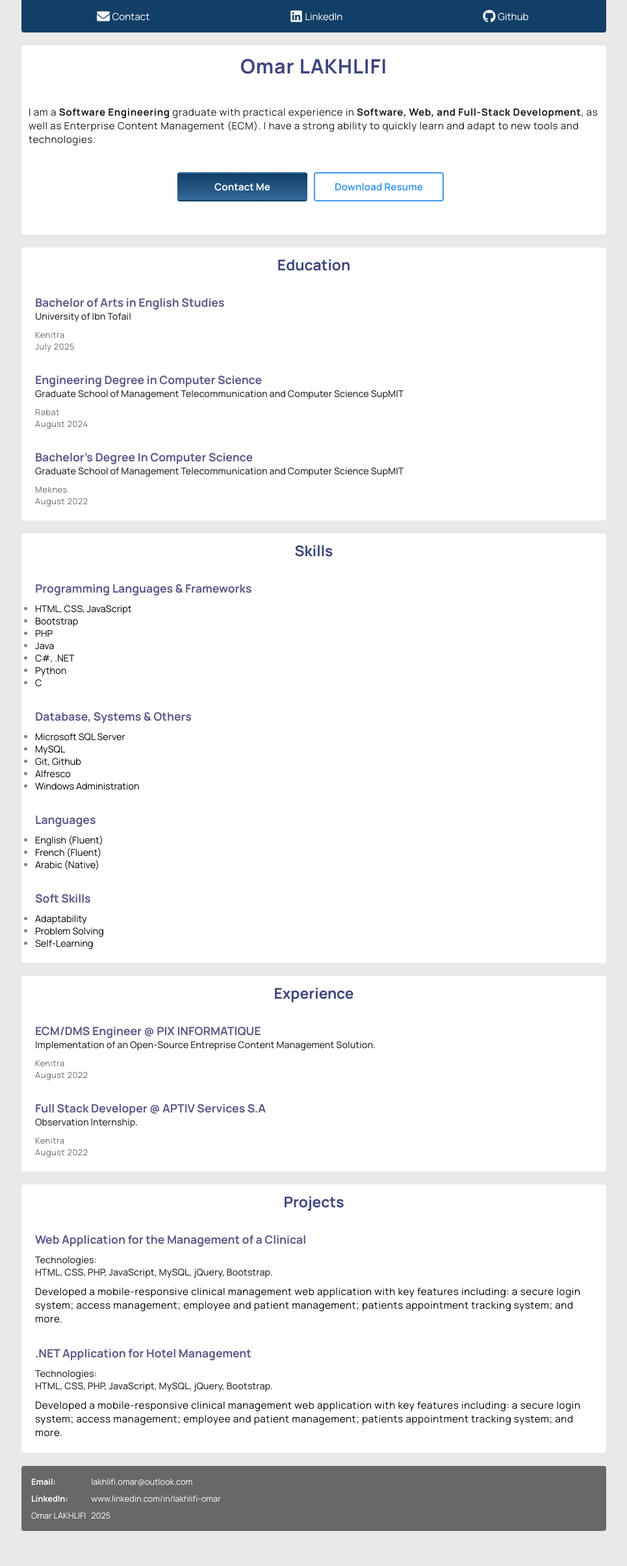
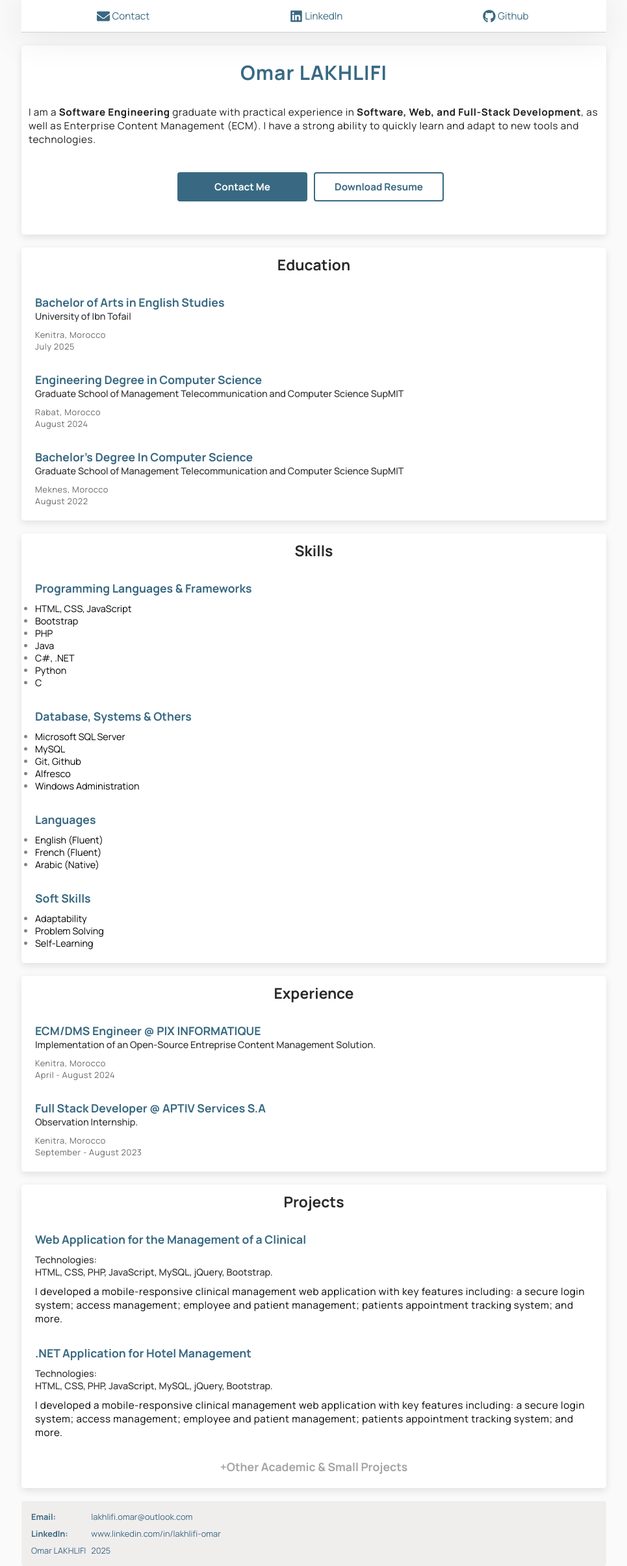
Before and after one commit to dev-omar-l/portfolio-simple, a plain HTML site: page index.html in a window 1280 px wide. Shown: the whole page at 65% size, without its empty margins (157-1122 px from the left). Before the commit the page ends 2356 px from the top, so only its background shows below. Drawn offline with Linux system fonts and the light colour scheme.

Commit message:
-Changing Style & Colors -Chaning Formatting -Changing Contact Page

```diff
--- a/index.html
+++ b/index.html
@@ -90,7 +90,6 @@
     </div>
 
     <hr />
-
     <!-- Education -->
 
     <div class="education">
@@ -98,7 +97,7 @@
       <div class="education-segment">
         <h3>Bachelor of Arts in English Studies</h3>
         <h4>University of Ibn Tofail</h4>
-        <p class="date-time">Kenitra</p>
+        <p class="date-time">Kenitra, Morocco</p>
         <p class="date-time">July 2025</p>
       </div>
       <div class="education-segment">
@@ -107,7 +106,7 @@
           Graduate School of Management Telecommunication and Computer Science
           SupMIT
         </h4>
-        <p class="date-time">Rabat</p>
+        <p class="date-time">Rabat, Morocco</p>
         <p class="date-time">August 2024</p>
       </div>
       <div class="education-segment">
@@ -116,13 +115,12 @@
           Graduate School of Management Telecommunication and Computer Science
           SupMIT
         </h4>
-        <p class="date-time">Meknes</p>
+        <p class="date-time">Meknes, Morocco</p>
         <p class="date-time">August 2022</p>
       </div>
     </div>
 
     <hr />
-
     <!-- Skills -->
     <div class="skills">
       <h2>Skills</h2>
@@ -169,6 +167,7 @@
         </ul>
       </div>
     </div>
+
     <hr />
     <!-- Experience -->
     <div id="experience" class="experience">
@@ -179,17 +178,18 @@
           Implementation of an Open-Source Entreprise Content Management
           Solution.
         </h4>
-        <p class="date-time">Kenitra</p>
-        <p class="date-time">August 2022</p>
+        <p class="date-time">Kenitra, Morocco</p>
+        <p class="date-time">April - August 2024</p>
       </div>
 
       <div class="experience-segment">
         <h3>Full Stack Developer @ APTIV Services S.A</h3>
         <h4>Observation Internship.</h4>
-        <p class="date-time">Kenitra</p>
-        <p class="date-time">August 2022</p>
+        <p class="date-time">Kenitra, Morocco</p>
+        <p class="date-time">September - August 2023</p>
       </div>
     </div>
+
     <hr />
     <!-- Projects -->
     <div id="projects" class="projects">
@@ -203,8 +203,8 @@
           HTML, CSS, PHP, JavaScript, MySQL, jQuery, Bootstrap.
         </h4>
         <p>
-          Developed a mobile-responsive clinical management web application with
-          key features including: a secure login system; access management;
+          I developed a mobile-responsive clinical management web application
+          with key features including: a secure login system; access management;
           employee and patient management; patients appointment tracking system;
           and more.
         </p>
@@ -218,16 +218,24 @@
           HTML, CSS, PHP, JavaScript, MySQL, jQuery, Bootstrap.
         </h4>
         <p>
-          Developed a mobile-responsive clinical management web application with
-          key features including: a secure login system; access management;
+          I developed a mobile-responsive clinical management web application
+          with key features including: a secure login system; access management;
           employee and patient management; patients appointment tracking system;
           and more.
         </p>
       </div>
+
+      <div class="projects-segment">
+        <center>
+          <h3 style="color: rgb(165, 164, 164)">
+            +Other Academic & Small Projects
+          </h3>
+        </center>
+      </div>
     </div>
 
     <!-- Footer -->
-    <div id="footer" class="footer">
+    <div class="footer">
       <table>
         <tr>
           <td><strong>Email:</strong></td>
@@ -249,7 +257,9 @@
           </td>
         </tr>
         <tr>
-          <td>Omar LAKHLIFI</td>
+          <strong>
+            <td>Omar LAKHLIFI</td>
+          </strong>
           <td>2025</td>
         </tr>
       </table>
--- a/style.css
+++ b/style.css
@@ -1,3 +1,7 @@
+/* TODO: SVG HOVER COLOR */
+
+/* CONTACT PAGE COLORS - LAYOUT AND TEXT COLOR*/
+
 * {
   padding: 0;
   margin: 0;
@@ -20,8 +24,9 @@ td {
 
 .nav-bar {
   height: 50px;
-  background: #113f67;
-  color: white;
+  background: white;
+  color: #113f67;
+  /* border-bottom: 1px solid rgb(186, 182, 182); */
   position: sticky;
   top: 0;
   left: 0;
@@ -30,6 +35,12 @@ td {
   display: flex;
   justify-content: space-around;
   align-items: center;
+  box-shadow: rgba(0, 0, 0, 0.1) 0px 4px 12px;
+  border-bottom: 1px solid rgb(204, 207, 209);
+}
+
+.nav-element {
+  color: #113f67;
 }
 
 .nav-element svg {
@@ -38,7 +49,7 @@ td {
 }
 
 .nav-element:hover {
-  color: #439aeb;
+  color: #4a80b3;
 }
 
 .description,
@@ -53,6 +64,19 @@ td {
   border-radius: 4px;
 }
 
+hr {
+  width: 85vw;
+  margin: 0 auto;
+}
+
+.contact hr {
+  display: inline-block;
+  width: 80%;
+  max-width: 800px;
+  margin-top: 40px;
+  margin-bottom: 10px;
+}
+
 .projects h4 {
   margin-top: 10px;
 }
@@ -64,6 +88,11 @@ td {
 
 .contact h3 {
   margin: 20px auto;
+}
+
+.contact h4 {
+  font-size: 1rem;
+  color: #686868;
 }
 
 .footer {
@@ -85,19 +114,20 @@ span {
 }
 
 h1 {
-  color: #3c467b;
-  margin-bottom: 40px;
+  color: #396982;
+  margin-top: 10px;
+  margin-bottom: 30px;
   letter-spacing: 1px;
 }
 
 h2 {
-  color: #3c467b;
+  color: #28292a;
   text-align: center;
   margin-bottom: 10px;
 }
 
 h3 {
-  color: #5b5b89;
+  color: #396982;
   margin-top: 10px;
   font-size: 1.1rem;
 }
@@ -123,7 +153,7 @@ li {
 }
 
 .button {
-  background: linear-gradient(#113f67, #34699a);
+  background-color: #396982;
   color: white;
   width: 200px;
   margin: 10px auto;
@@ -134,8 +164,8 @@ li {
 }
 
 .button2 {
-  border: 2px solid #439aeb;
-  color: #439aeb;
+  border: 2px solid #396982;
+  color: #396982;
   width: 200px;
   margin: 10px auto;
   text-align: center;
@@ -144,7 +174,7 @@ li {
 }
 
 .button:hover {
-  background: linear-gradient(#18609f, #4b90d0);
+  background: #4c6d8c;
 }
 
 .button2:hover {
@@ -164,22 +194,27 @@ a {
 }
 
 a:link {
-  color: white;
+  color: #396982;
 }
 a:active {
-  color: white;
+  color: #396982;
 }
 
 a:visited {
   text-decoration: none;
-  color: white;
+  color: #396982;
+}
+
+a:hover {
+  fill: #396982;
+  color: #396982;
 }
 
 .footer {
   font-size: 0.8rem;
-  background-color: #686868;
-  color: white;
-  margin-bottom: -5px;
+  background-color: #f0eded;
+  color: #396982;
+  margin-bottom: -10px;
 }
 
 .footer a:hover {
@@ -194,17 +229,37 @@ li::marker {
   color: #82848c;
 }
 
+::-moz-selection {
+  /* Code for Firefox */
+  color: #82848c;
+  background: #8bb0d3;
+}
+
+::selection {
+  background: #a4bed6;
+}
+
+/*Media Query ma 560px */
+
+@media screen and (max-width: 560px) {
+  #contact_dl_button {
+    margin-top: -20px;
+  }
+}
+
 /* Media query 560px Screen */
 @media screen and (min-width: 560px) {
   .nav-bar {
     height: 50px;
-    border-bottom-right-radius: 4px;
-    border-bottom-left-radius: 4px;
+    border-bottom-right-radius: 0px;
+    border-bottom-left-radius: 0px;
+    box-shadow: rgba(0, 0, 0, 0.1) 0px 4px 60px;
+    position: relative;
   }
 
   body {
     font-size: 0.95rem;
-    background-color: rgb(233, 233, 233);
+    background-color: rgb(251, 250, 250);
   }
 
   .description {
@@ -233,10 +288,16 @@ li::marker {
   .projects {
     border: solid 1px white;
     background: white;
+    box-shadow: rgba(0, 0, 0, 0.1) 0px 4px 12px;
   }
 
   .footer {
     border-radius: 4px;
+  }
+
+  .contact {
+    height: calc(100vh-50px);
+    text-align: center;
   }
 }
 
```
Also changed, not shown: contact/contact.html (+25 -11 lines), 1 other file.
